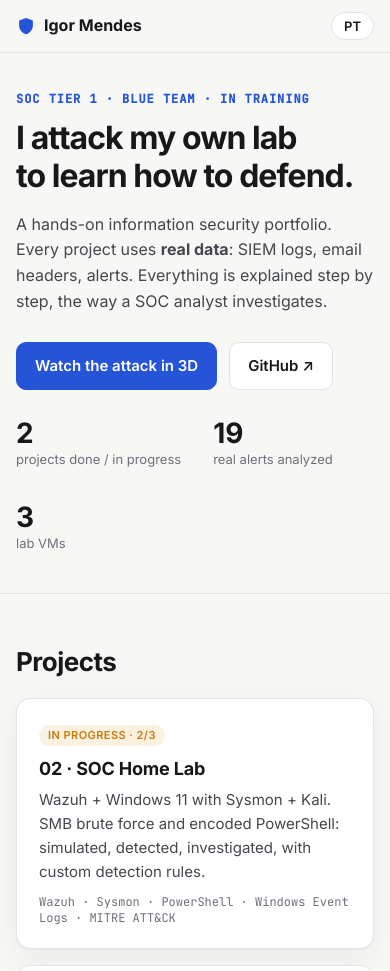
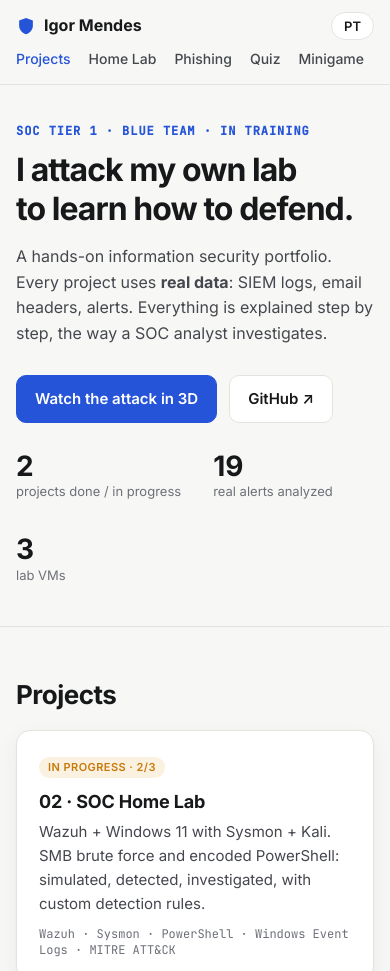
Before and after one commit to cannibaligor/infosec-portfolio, a plain HTML site: page docs/index.html in a window 390 px wide. Shown: the top 971 px of the page. Drawn offline with nearby package versions, Linux system fonts and the light colour scheme.

Commit message:
Menu do site: links para Minigame e Ferramentas; menu visível no celular
Co-Authored-By: Claude Opus 5.5 <noreply@anthropic.com>

```diff
--- a/docs/assets/css/style.css
+++ b/docs/assets/css/style.css
@@ -310,7 +310,9 @@ dialog::backdrop { background: rgba(10,10,12,.6); }
 @media (max-width: 900px) {
   .lab-grid, .replay-grid, .two-col { grid-template-columns: 1fr; }
   .viewport { min-height: 340px; } .viewport.tall { min-height: 380px; }
-  .nav { display: none; }
+  .topbar { flex-wrap: wrap; row-gap: 8px; }
+  .nav { order: 3; width: 100%; margin-left: 0; gap: 18px; overflow-x: auto; white-space: nowrap; scrollbar-width: none; padding-bottom: 2px; }
+  .nav::-webkit-scrollbar { display: none; }
   .lang { margin-left: auto; }
 }
 @media (max-width: 520px) {
--- a/docs/index.html
+++ b/docs/index.html
@@ -26,6 +26,8 @@
     <a href="homelab.html"><span data-l="pt">Home Lab</span><span data-l="en">Home Lab</span></a>
     <a href="phishing.html"><span data-l="pt">Phishing</span><span data-l="en">Phishing</span></a>
     <a href="simulado.html"><span data-l="pt">Simulado</span><span data-l="en">Quiz</span></a>
+    <a href="minigame.html"><span data-l="pt">Minigame</span><span data-l="en">Minigame</span></a>
+    <a href="ferramentas.html"><span data-l="pt">Ferramentas</span><span data-l="en">Tools</span></a>
     <a href="index.html#sobre"><span data-l="pt">Sobre</span><span data-l="en">About</span></a>
   </nav>
   <button class="lang" id="langBtn" type="button" aria-label="Mudar idioma / Change language"><span data-l="pt">EN</span><span data-l="en">PT</span></button>
```
Also changed, not shown: docs/homelab.html (+2 -0 lines), docs/phishing.html (+2 -0 lines).
